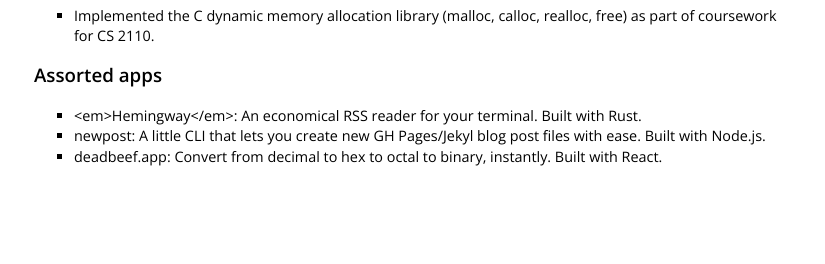
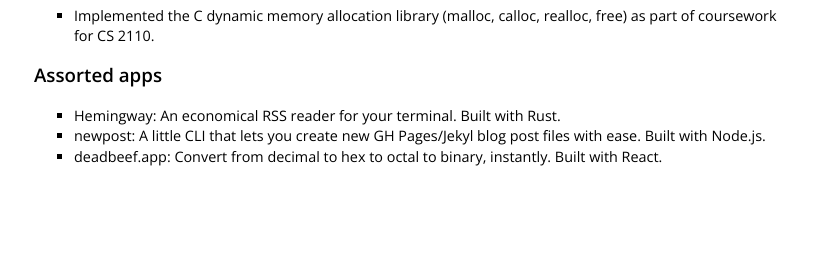
Before and after one commit to jahzielv/jahzielv.github.io, a Jekyll site: the page resume.html, which Jekyll copies as it is, in a window 1280 px wide. Shown: the part 1249-1513 px from the top of the page, without its empty margins (6-831 px from the left). Built offline with Jekyll 4.4.1, drawn with Linux system fonts in a browser that asks for light colours.

Commit message:
typo fix

```diff
--- a/resume.html
+++ b/resume.html
@@ -335,8 +335,7 @@
 
                     </header>
                     <ul class="highlights">
-                        <li>&lt;em&gt;Hemingway&lt;/em&gt;: An economical RSS reader for your terminal.
-                            Built with Rust.</li>
+                        <li>Hemingway: An economical RSS reader for your terminal. Built with Rust.</li>
                         <li>newpost: A little CLI that lets you create new GH Pages/Jekyl blog post
                             files with ease. Built with Node.js.</li>
                         <li>deadbeef.app: Convert from decimal to hex to octal to binary, instantly.
```
